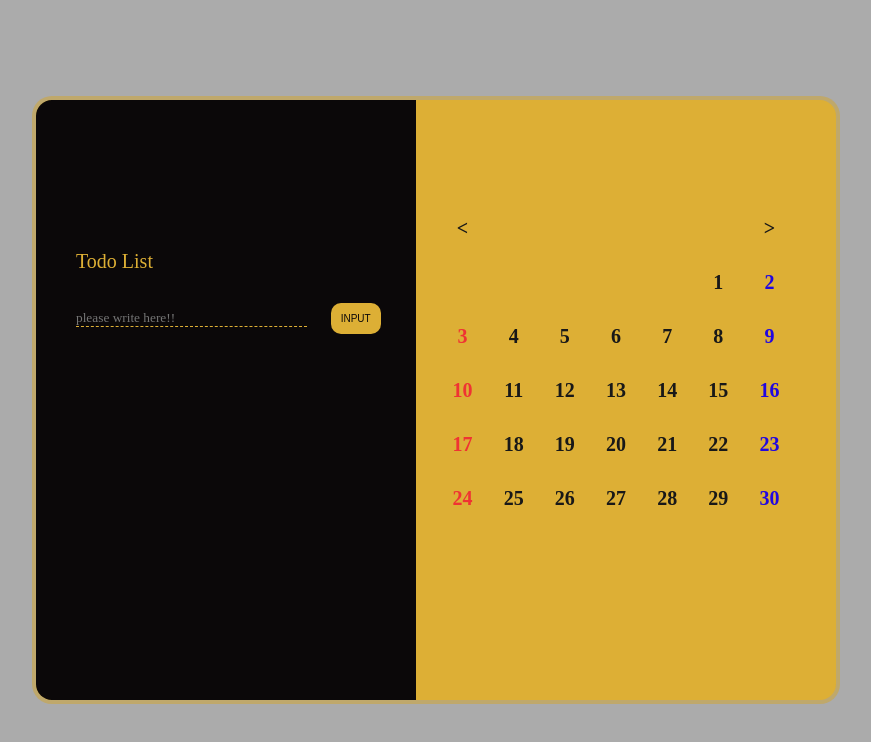
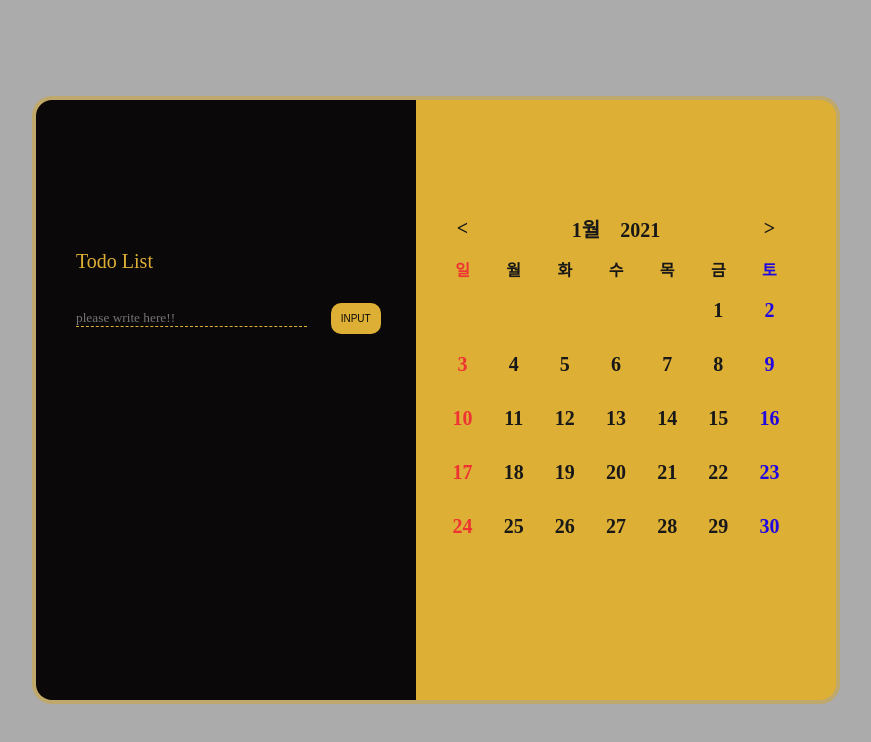
Before and after one commit to minoong/vanilla, a website: page index.html in a window 1280 px wide. Shown: the whole page, without its empty margins (204-1075 px from the left). Drawn offline with Linux system fonts and the light colour scheme.

Commit message:
변수 수정

```diff
--- a/index.html
+++ b/index.html
@@ -61,8 +61,9 @@
       </div>
     </div>
     <script>
-      const a = new CalrendarTodo();
-      a.renderer();
+      const cal = new CalrendarTodo();
+      cal.renderer();
+      cal.rendererHeader();
     </script>
   </body>
 </html>
```
Also changed, not shown: dist/index.html, 1 other file.
